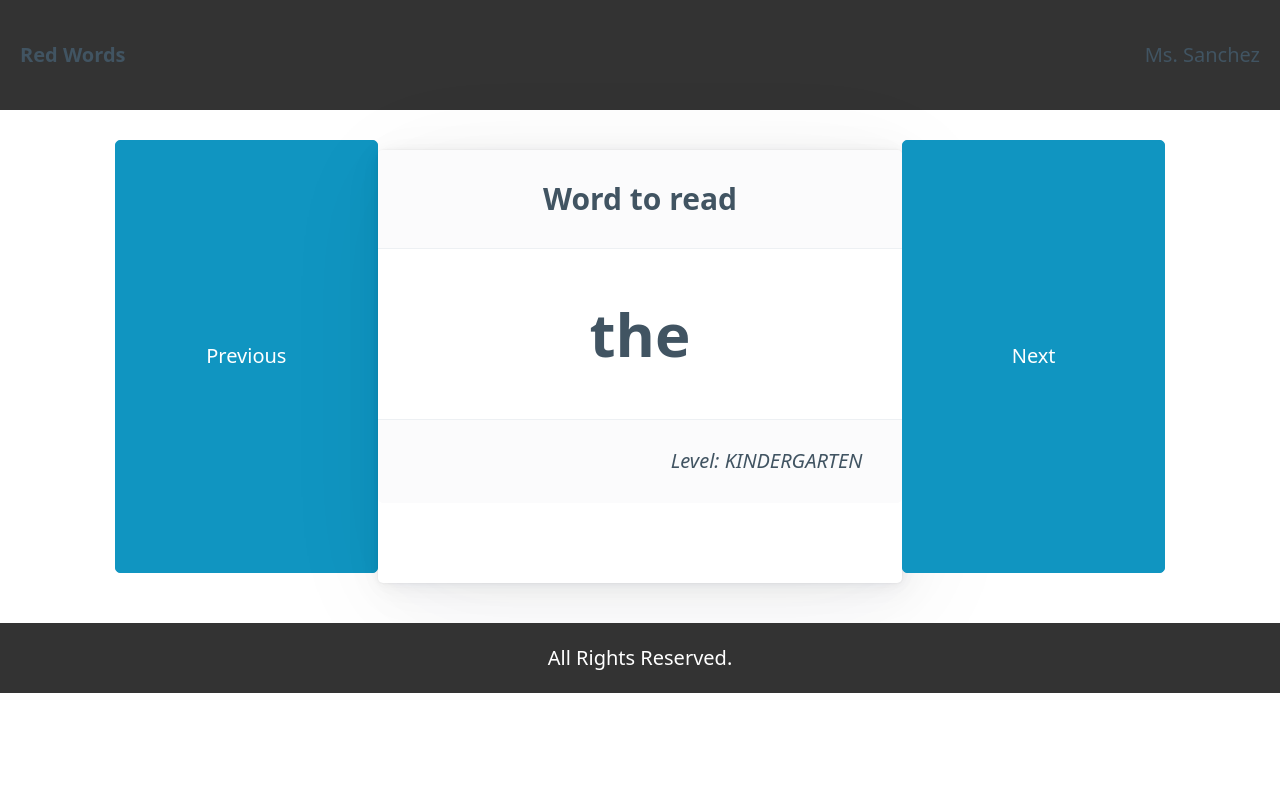
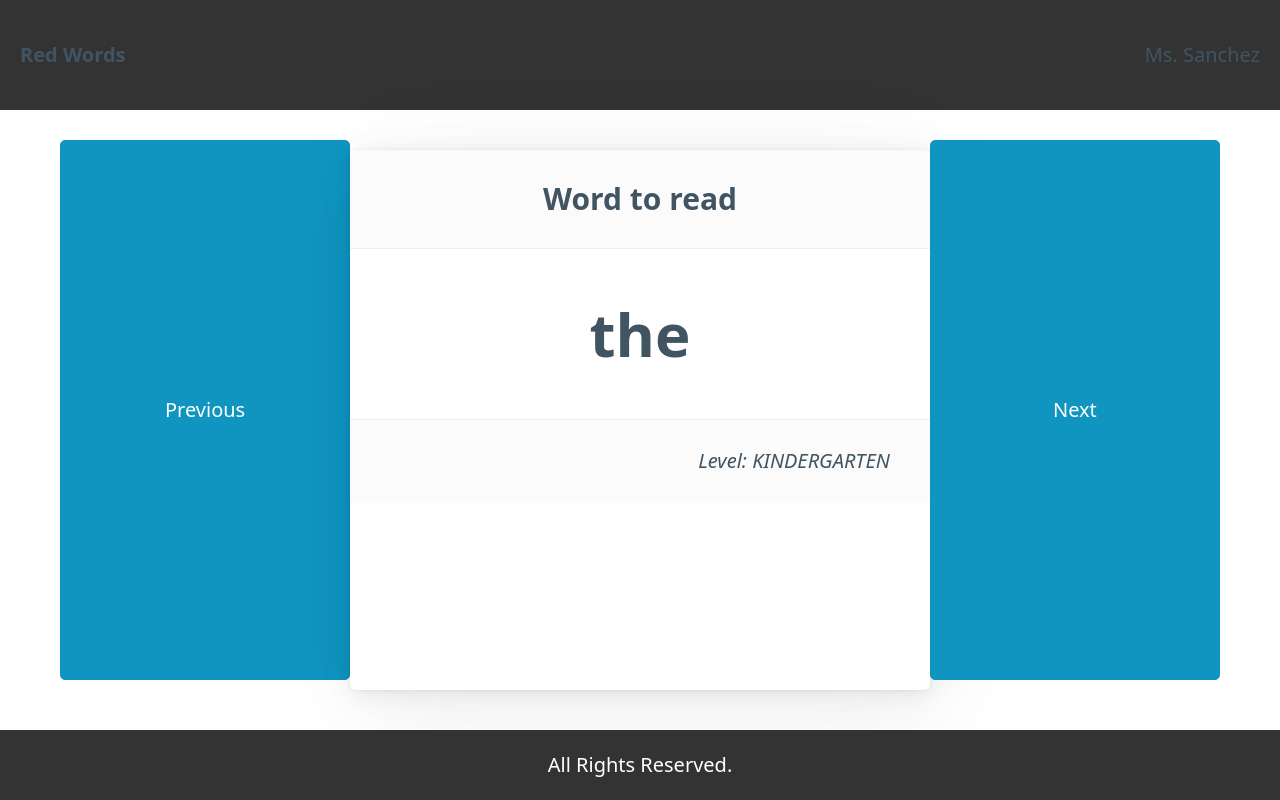
Before and after one commit to AliSajid/redwords, a SvelteKit app: page / in a window 1280 px wide. Built offline with nearby package versions, Linux system fonts and the light colour scheme.

Commit message:
feat: restructure the layout

```diff
--- a/src/routes/+layout.svelte
+++ b/src/routes/+layout.svelte
@@ -4,7 +4,14 @@
 </script>
 
 <Header />
-<div class="container">
+<div class="container-fluid" id="content">
   <slot />
 </div>
 <Footer />
+
+<style>
+  #content {
+    flex-grow: 1;
+    width: 100%;
+  }
+</style>
```
